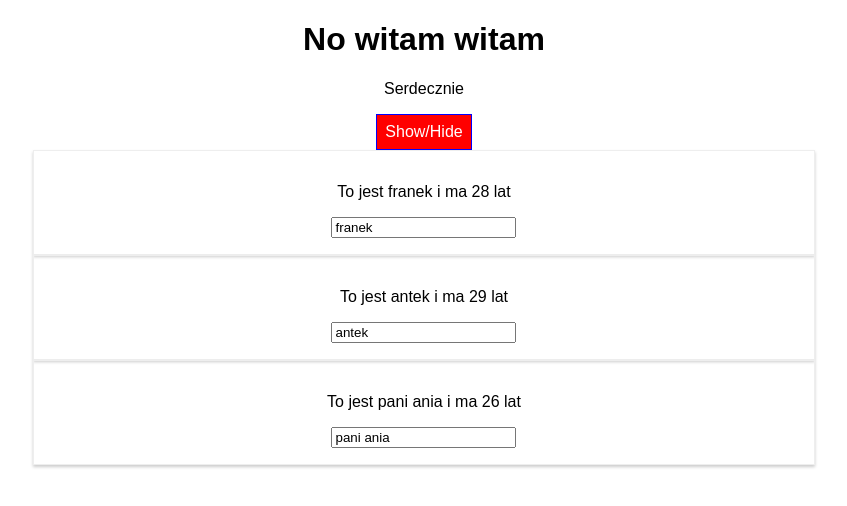
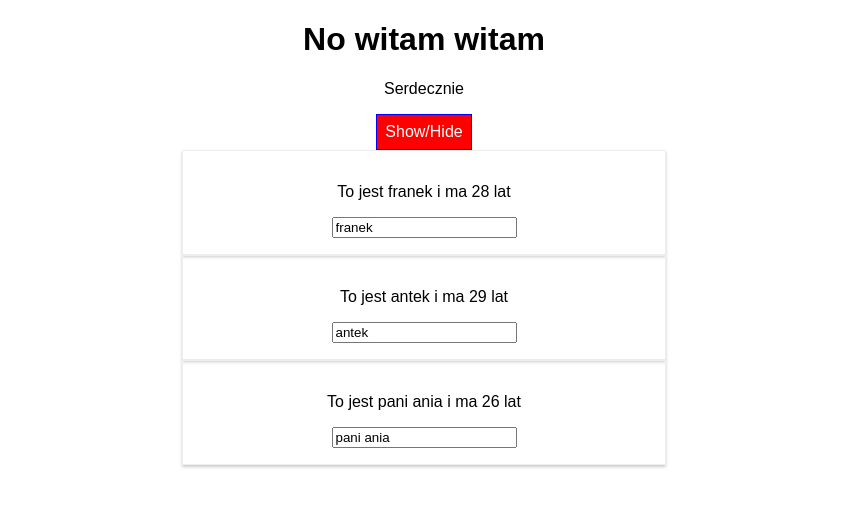
Before and after one commit to michalprogramuje/myapp, a React (Create React App) app: page / in a window 1280 px wide. Both pictures are taken after a click on the button "Show/Hide". Shown: the top 506 px of the page, without its empty margins (216-1063 px from the left). Built offline with nearby package versions, Linux system fonts and the light colour scheme.

Commit message:
added some styling

```diff
--- a/src/App.js
+++ b/src/App.js
@@ -1,7 +1,7 @@
 import React, { Component } from 'react';
 import './App.css';
 import Person from './Person/Person';
-import Radium from 'radium';
+import Radium, { StyleRoot } from 'radium';
 
 class App extends Component {
   state = {
@@ -85,6 +85,7 @@
 
 
     return (
+      <StyleRoot>
       <div className="App">
         <h1>No witam witam</h1>
         <p className={classes.join(' ')}>Serdecznie</p>
@@ -93,6 +94,7 @@
         onClick={this.togglePersonsHandler}>Show/Hide</button>
         {persons}
       </div>
+      </StyleRoot>
     );
   }
 }
--- a/src/Person/Person.css
+++ b/src/Person/Person.css
@@ -6,3 +6,9 @@
   padding: 16px;
   text-align: center;
 }
+
+/* @media (min-width: 500px) {
+  .Person {
+    width: 450px;
+  }
+} */
--- a/src/Person/Person.js
+++ b/src/Person/Person.js
@@ -3,8 +3,13 @@
 import Radium from 'radium';
 
 const person = (props) => {
+  const style = {
+    '@media(min-width: 500px)': {
+      width: '450px'
+    }
+  };
   return (
-    <div className = 'Person'>
+    <div className = 'Person' style={style}>
       <p onClick ={props.click}>To jest {props.name} i ma {props.age} lat</p>
       <p>{props.children}</p>
       <input type="text" onChange={props.changed} value = {props.name} />
```
